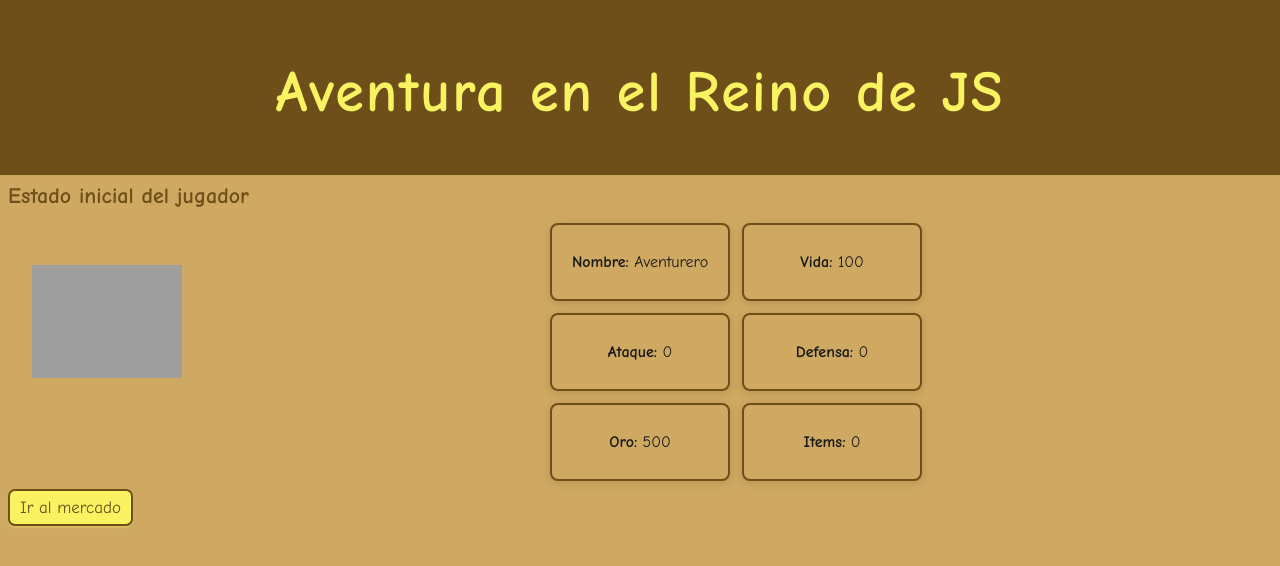
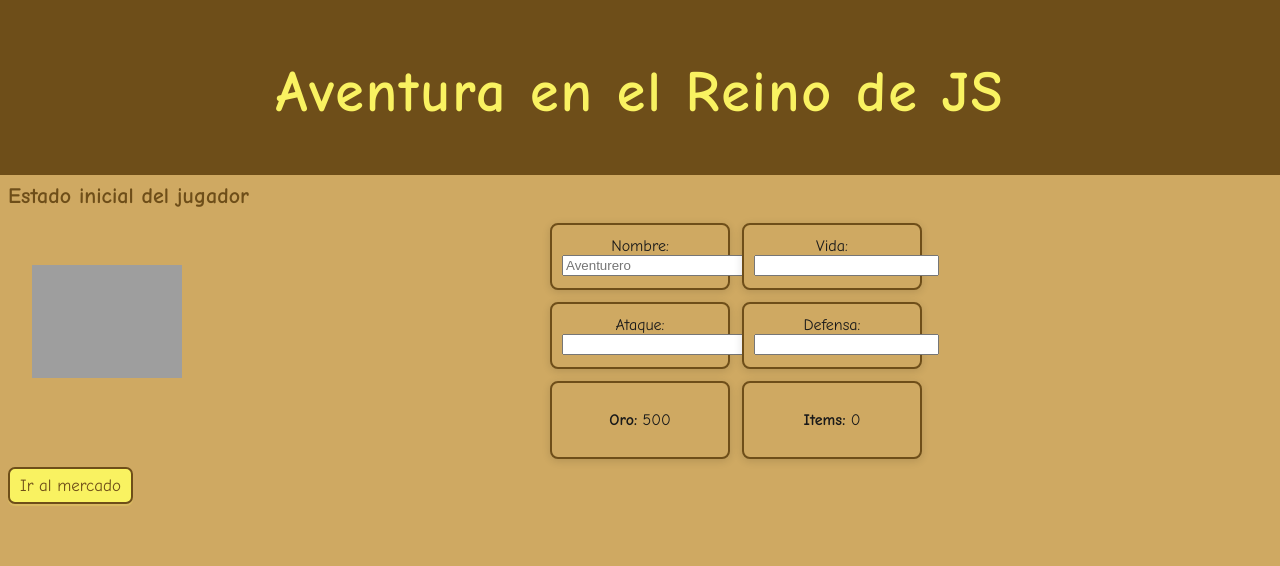
Before and after one commit to agarciai03/aventuraReinoJS, a website with bundled scripts: page index.html in a window 1280 px wide. Built offline with nearby package versions, Linux system fonts and the light colour scheme; grey boxes are pictures that could not be loaded; files whose address does not match are found by name.

Commit message:
✅New Defensa examen

```diff
--- a/index.html
+++ b/index.html
@@ -22,18 +22,22 @@
             <div class="initial-layout">
                 <img id="player-image" src="img/personaje.png" alt="Jugador">
 
-                <div class="stats-grid">
+                <form class="stats-grid">
                     <div class="stats-card">
-                        <p><strong>Nombre:</strong> Aventurero</p>
+                        <label for="jugador">Nombre:</label>
+                        <input id="jugador" type="text" placeholder="Aventurero">
                     </div>
                     <div class="stats-card">
-                        <p><strong>Vida:</strong> <span id="stat-vida-inicial">100</span></p>
+                        <label for="stat-vida-inicial">Vida:</label>
+                        <input id="stat-vida-inicial" type="number" min="100">
                     </div>
                     <div class="stats-card">
-                        <p><strong>Ataque:</strong> <span id="stat-ataque-inicial">0</span></p>
+                        <label for="stat-ataque-inicial">Ataque:</label>
+                        <input id="stat-ataque-inicial" type="number" min="0">
                     </div>
                     <div class="stats-card">
-                        <p><strong>Defensa:</strong> <span id="stat-defensa-inicial">0</span></p>
+                        <label for="stat-defensa-inicial">Defensa:</label>
+                        <input id="stat-defensa-inicial" type="number" min="0">
                     </div>
                     <div class="stats-card">
                         <p><strong>Oro:</strong> <span id="stat-oro-inicial">500</span></p>
@@ -41,7 +45,7 @@
                     <div class="stats-card">
                         <p><strong>Items:</strong> <span id="stat-items-inicial">0</span></p>
                     </div>
-                </div>
+                </form>
             </div>
 
             <button id="btn-to-market" class="btn">Ir al mercado</button>
--- a/src/script.js
+++ b/src/script.js
@@ -1,5 +1,5 @@
 //imports
-import { ORO_INICIAL, VIDA_JUGADOR, productosMercado, enemigosLista, jefeFinal, UMBRAL_VETERANO } from '../utils/constants.js';
+import { Dinero, VIDA_JUGADOR, productosMercado, enemigosLista, jefeFinal, UMBRAL_VETERANO } from '../utils/constants.js';
 import { formatearPrecio } from '../utils/utils.js';
 import { Jugador } from '../modules/jugador.js';
 import { Enemigo, Jefe } from '../modules/enemigos.js';
@@ -22,7 +22,7 @@ let resultadosBatallas = [];
  */
 function iniciarJuego() {
   jugador = new Jugador("Aventurero", "img/personaje.png", VIDA_JUGADOR);
-  oro = ORO_INICIAL;
+  oro = Dinero;
   productosDisponibles = obtenerProductosMercado();
   enemigos = enemigosLista.map(event => new Enemigo(event.nombre, event.avatar, event.ataque, event.vida));
   jefe = new Jefe(jefeFinal.nombre, jefeFinal.avatar, jefeFinal.ataque, jefeFinal.vida, jefeFinal.multiplicador);
@@ -277,6 +277,7 @@ function siguienteBatalla() {
     return;
   }
 
+
   let enemigo = listaLucha[rondaActual];
   let resultado = combate(jugador, enemigo);
   resultadosBatallas.push(resultado);
@@ -307,6 +308,8 @@ function siguienteBatalla() {
     </div>
   `;
 
+  // Guardar datos
+  localStorage.setItem("Aventurero", "Puntos", "Monedas");
   rondaActual++;
 
   // Mostrar/ocultar botones según el estado del jugador
@@ -320,12 +323,6 @@ function siguienteBatalla() {
     btnToResults.style.display = 'block';
   }
 }
-
-//inicio del juego
-document.getElementById('btn-next-battle').onclick = siguienteBatalla;
-document.getElementById('btn-to-results').onclick = mostrarResultados;
-iniciarJuego();
-
 
 /**
  * Muestra la pantalla de resultados finales:
@@ -347,9 +344,9 @@ function mostrarResultados() {
     <p><strong>Puntos totales:</strong> ${jugador.puntos}</p>
     <p><strong>Vida final:</strong> ${jugador.vida}</p>
     <p><strong>Items comprados:</strong> ${jugador.inventario.length}</p>
+    <p><strong>Monedas restantes:</strong> ${jugador.oro}</p>
     <p>${mensaje}</p>
   `;
-
   // si superamos a los enemigos, lanzamos confetti
   if (typeof confetti === "function" && jugador.vida > 0) {
     confetti({
--- a/utils/constants.js
+++ b/utils/constants.js
@@ -1,7 +1,7 @@
 // Archivo: utils/constants.js
 
 /** Oro inicial del jugador */
-export const ORO_INICIAL = 500;
+export const Dinero = 500;
 /** Vida inicial del jugador */
 export const VIDA_JUGADOR = 100;
 /** Puntos necesarios para ser Veterano */
```
